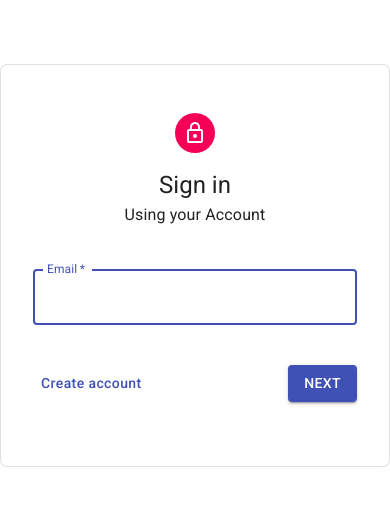
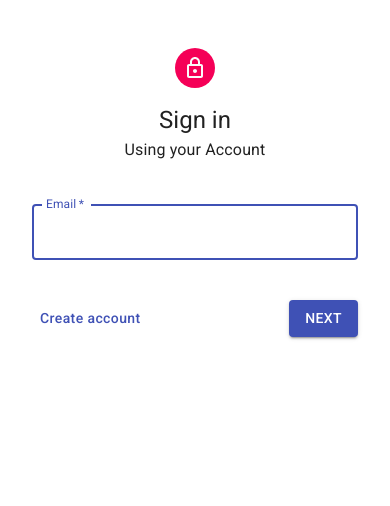
Before and after one commit to Aayush-1999/Google-Keep-Clone, a React app in the folder client/: page /signin in a window 390 px wide. Shown: the top 506 px of the page. Built offline with nearby package versions, Linux system fonts and the light colour scheme.

Commit message:
add theme breakpoints for responsive style

```diff
--- a/client/src/Containers/login/login-email.js
+++ b/client/src/Containers/login/login-email.js
@@ -10,19 +10,25 @@ import CardContent from '@material-ui/core/CardContent';
 import LinearProgress from '@material-ui/core/LinearProgress';
 import Grid from '@material-ui/core/Grid';
 import Avatar from '@material-ui/core/Avatar';
-import { withStyles, createMuiTheme} from '@material-ui/core/styles';
+import { withStyles} from '@material-ui/core/styles';
 import Container from '@material-ui/core/Container';
 
-const theme=createMuiTheme();
+// const theme=createMuiTheme();
 
-const styles={
+const styles=theme=>({
     root:{
         paddingLeft:'0px',
         paddingRight:'0px'
     },
     paper: {
-        marginTop: theme.spacing(8),
-        borderRadius: '7px',
+        [theme.breakpoints.down('sm')]:{
+            border:'none'
+        },
+        [theme.breakpoints.up('sm')]:{
+            marginTop: theme.spacing(8),
+            border:'1px solid rgba(0,0,0,0.12)',
+            borderRadius: '7px',
+        }
     },
     cardBody:{
         padding: theme.spacing(3),
@@ -47,7 +53,7 @@ const styles={
     label:{
         textTransform:'none'
     }
-  };
+  });
 
 class Login extends Component{
     state={
```
